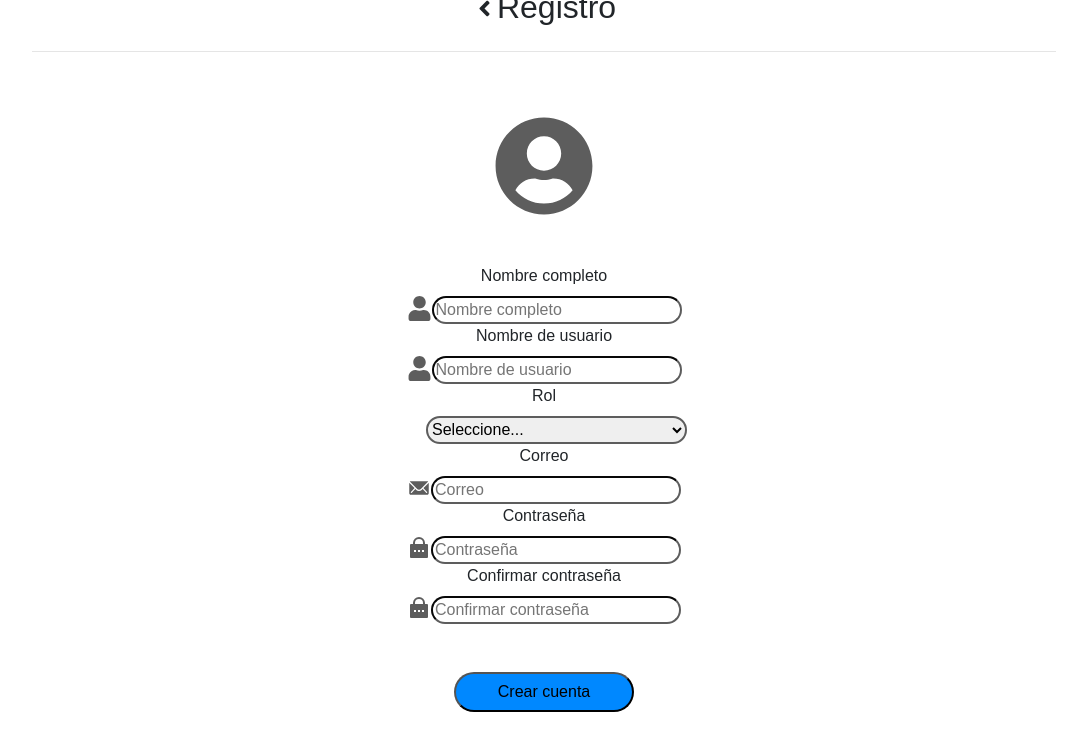
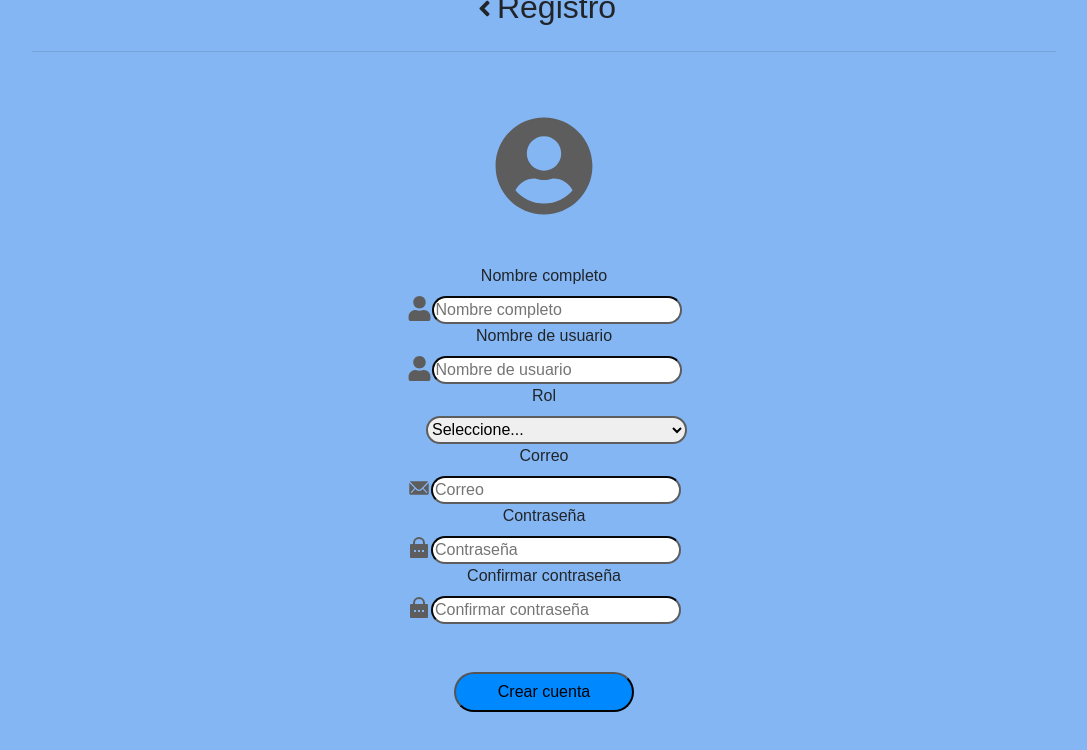
Before and after one commit to brayan-CORM/App-Autismo, a React (Create React App) app in the folder Front-end/login/: page /register in a window 1280 px wide. Shown: the top 750 px of the page, without its empty margins (96-1183 px from the left). Built offline with nearby package versions, Linux system fonts and the light colour scheme; some icons are missing.

Commit message:
Revert "Adjunto modificacion de archivos svg y cambio de fondo a blanco"
This reverts commit 6428c68218208af292c2eee77e33723467770c6c.

```diff
--- a/Front-end/login/src/style.css
+++ b/Front-end/login/src/style.css
@@ -5,7 +5,7 @@ body{
     justify-content: center;
     height: 100vh;
     font-family: Arial, Helvetica, sans-serif;
-    background-color: #ffffff;
+    background-color: #84b6f4;
 }
 .Correo{
     font-size: medium;
```
Also changed, not shown: Front-end/login/public/pictogramas_KeetNah-20240110T205802Z-001/Categorías/Alimentos.svg, Front-end/login/public/pictogramas_KeetNah-20240110T205802Z-001/pictogramas_KeetNah/Deseos y Sentimientos/Sentimientos.svg.
